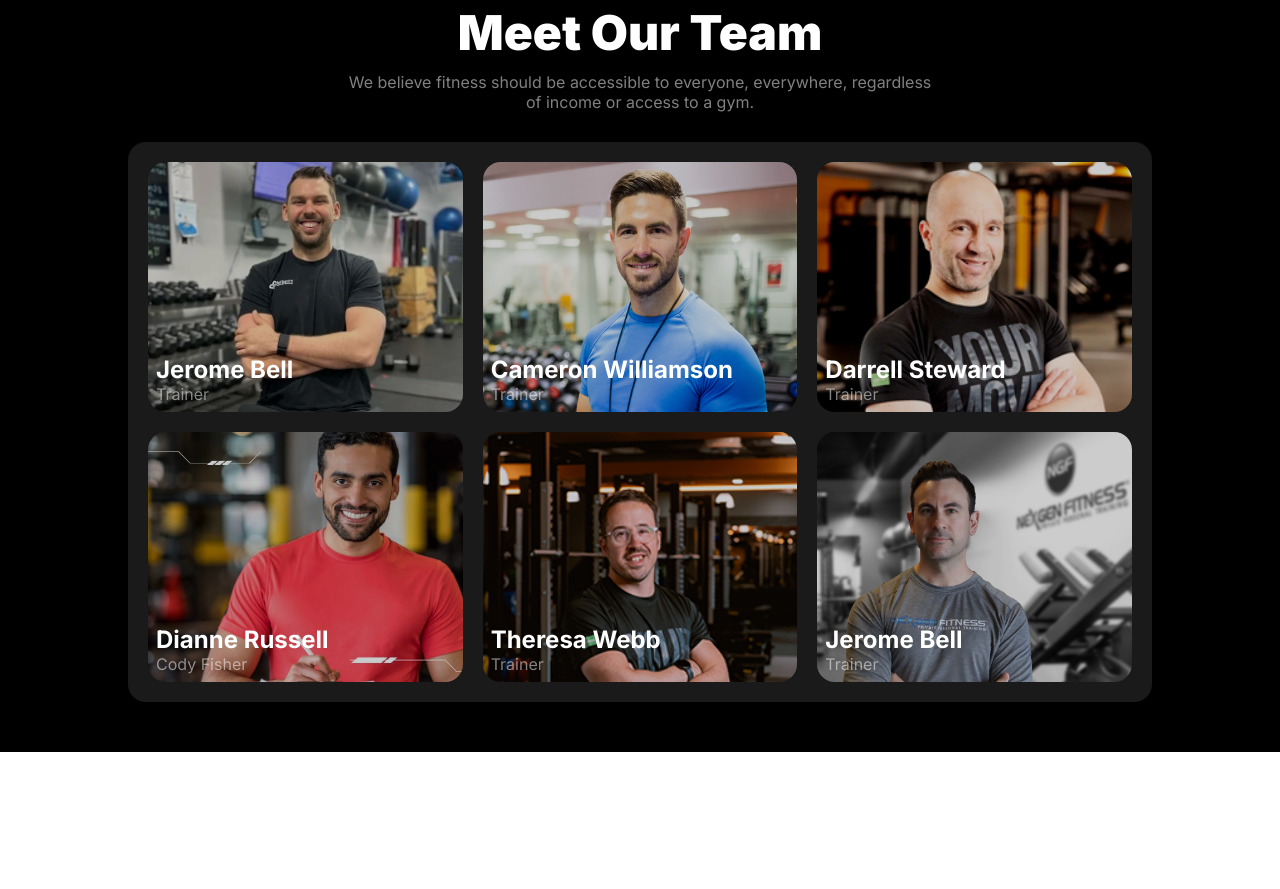
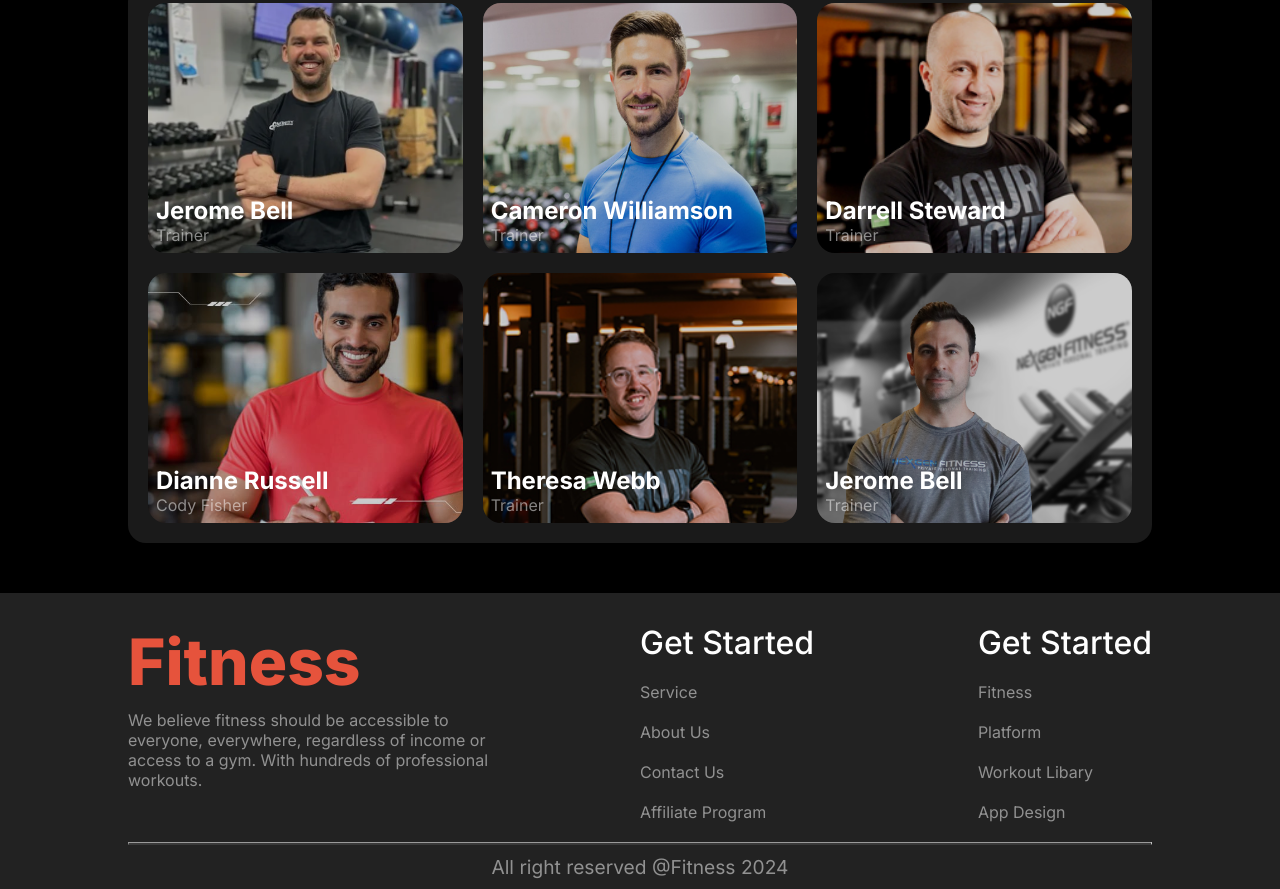
Before and after one commit to Jubair234/p-hero-A02, a plain HTML site: page index.html in a window 1280 px wide. Shown: the part 2747-3636 px from the top of the page. Before the commit the page ends 3499 px from the top, so only its background shows below. Drawn offline with Linux system fonts and the light colour scheme.

Commit message:
Footer page complete

```diff
--- a/index.html
+++ b/index.html
@@ -286,7 +286,51 @@
 
     </main>
 
-    <footer>
+    <footer class="footer-container">
+        <div class="footer-content common-width">
+            <div class="content display-flex">
+                <div class="foot-content1">
+                    <h2 class="primary-text">Fitness</h2>
+
+                    <p class="text-light">We believe fitness should be accessible to everyone, everywhere, regardless of income or access to a gym. With hundreds of professional workouts.</p>
+                </div>
+
+
+
+                <div class="foot-content2 display-flex">
+                    <div class="foot-content">
+                        <h3 class="text-color">Get Started</h3>
+                        <ul class="foot-links">
+                            <li><a href="">Service</a></li>
+                            <li><a href="">About Us</a></li>
+                            <li><a href="">Contact Us</a></li>
+                            <li><a href="">Affiliate Program</a></li>
+
+                        </ul>
+                    </div>
+                    <div class="foot-content">
+                        <h3 class="text-color">Get Started</h3>
+                        <ul class="foot-links">
+                            <li><a href="">Fitness</a></li>
+                            <li><a href="">Platform</a></li>
+                            <li><a href="">Workout Libary</a></li>
+                            <li><a href="">App Design</a></li>
+
+                        </ul>
+                    </div>
+                </div>
+
+                </div>
+
+
+
+                <hr style="border-bottom:2px solid rgba(255, 255, 255, 0.1); ;">
+                <p class="copyright text-light">All right reserved @Fitness 2024</p>
+
+
+        </div>
+
+
 
     </footer>
 </body>
--- a/styles/style.css
+++ b/styles/style.css
@@ -103,6 +103,7 @@ margin-bottom: 10px;
     width: 100%;
     background: #000;
 }
+
 
 
 /* header banner styles  */
@@ -299,9 +300,9 @@ text-align: left;
 
 .bmi-calculator{
     width: 100%;
-    margin: 60px auto;
+    margin: 60px auto 0 auto;
     background: rgb(34, 34, 34);
-    height: 500px;
+
 
 }
 
@@ -387,6 +388,10 @@ option{
 
 
 /* our team member style here  */
+.our-team {
+    padding-top: 0 !important;
+
+}
 .team-members{
     display: grid;
     grid-template-columns: repeat(3,1fr);
@@ -433,6 +438,64 @@ option{
     font-size: 1.5rem;
     font-weight: 700;
 }
+
+/* footer style here  */
+
+.footer-container{
+    background: rgb(34, 34, 34);
+    width: 100%;
+    padding: 30px 0 10px 0;
+}
+
+.content{
+    width: 100%;
+    justify-content: space-between;
+}
+.foot-content1,.foot-content2{
+    flex: 1;
+}
+.foot-content1 h2{
+    font-size: 4rem;
+    font-weight: 800;
+    margin-bottom: 10px;
+}
+.foot-content1 p{
+    padding-right: 120px;
+}
+.foot-content2{
+    justify-content: space-between;
+
+
+}
+.foot-content h3{
+    font-size: 2rem;
+    font-weight: 500;
+    margin-bottom: 10px;
+
+}
+
+
+
+.foot-links{
+    list-style: none;
+}
+.foot-links li{
+    margin: 20px 0;
+}
+.foot-links li a{
+    text-decoration: none;
+     color:rgba(255, 255, 255, 0.5);
+    font-weight: 400;
+    font-size: 16px;
+}
+
+
+.copyright{
+    text-align: center;
+    font-size: 1.2rem;
+    font-weight: 400;
+    margin-top: 10px;
+}
 /* media query Styles   */
 
 @media screen and (max-width: 576px) {
@@ -447,7 +510,7 @@ option{
         display: block;
     }
 
-    .banner , .run-container,.calculator-container{
+    .banner , .run-container,.calculator-container,.content,.foot-content2{
         flex-direction: column;
     }
 
@@ -519,4 +582,10 @@ option{
     }
 
 
+
+    .foot-content1 p{
+        padding: 20px 20px 20px 0;
+    }
+
+
 }
```
